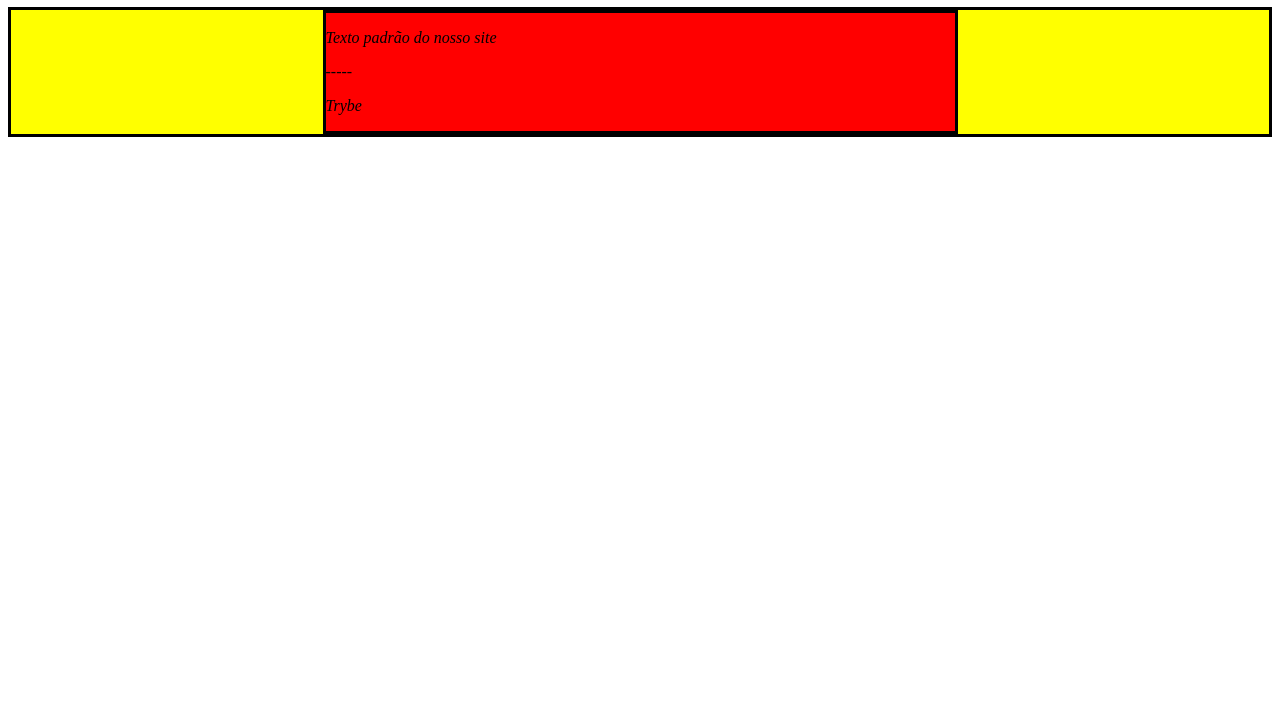
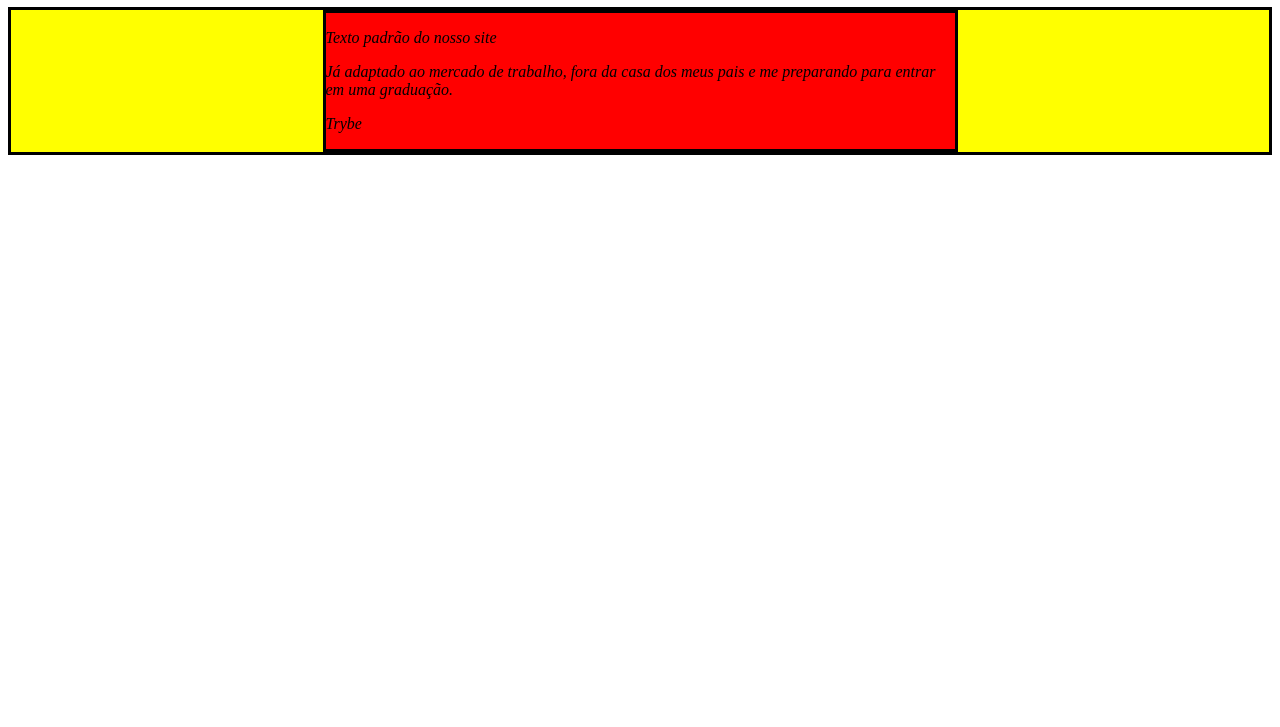
Before and after one commit to giuseppe-brandalise/trybe-exercicios, a plain HTML site: page fundamentos/bloco-5-js-DOM-eventos-e-web-storage/dia-1-js-DOM-e-seletores/index.html in a window 1280 px wide. Shown: the part 73-800 px from the top of the page. Drawn offline with Linux system fonts and the light colour scheme.

Commit message:
Exercicio 1

```diff
--- a/fundamentos/bloco-5-js-DOM-eventos-e-web-storage/dia-1-js-DOM-e-seletores/index.html
+++ b/fundamentos/bloco-5-js-DOM-eventos-e-web-storage/dia-1-js-DOM-e-seletores/index.html
@@ -37,7 +37,7 @@
     <main class="main-content">
       <section class="center-content">
         <p>Texto padrão do nosso site</p>
-        <p>-----</p>
+        <p id="futureMe">-----</p>
         <p>Trybe</p>
       </section>
     </main>
@@ -54,6 +54,11 @@
         5. Crie e execute uma função que modifique todo o texto da tag <p> para maiúsculo.
         6. Crie e execute uma função que exiba o conteúdo de todas as tags <p> no console.
         */
+        const pFuture = document.getElementById('futureMe')
+        function futureMe() {
+            pFuture.innerText = 'Já adaptado ao mercado de trabalho, fora da casa dos meus pais e me preparando para entrar em uma graduação.'
+        }
+        futureMe()
     </script>
   </body>
 </html>
```
Also changed, not shown: fundamentos/bloco-5-js-DOM-eventos-e-web-storage/dia-1-js-DOM-e-seletores/pratica/index.html (renamed from fundamentos/bloco-5-js-DOM-eventos-e-web-storage/dia-1-js-DOM-e-seletores/conteudo-parte-II/index.html), fundamentos/bloco-5-js-DOM-eventos-e-web-storage/dia-1-js-DOM-e-seletores/pratica/script.js (renamed from fundamentos/bloco-5-js-DOM-eventos-e-web-storage/dia-1-js-DOM-e-seletores/conteudo-parte-II/script.js).
